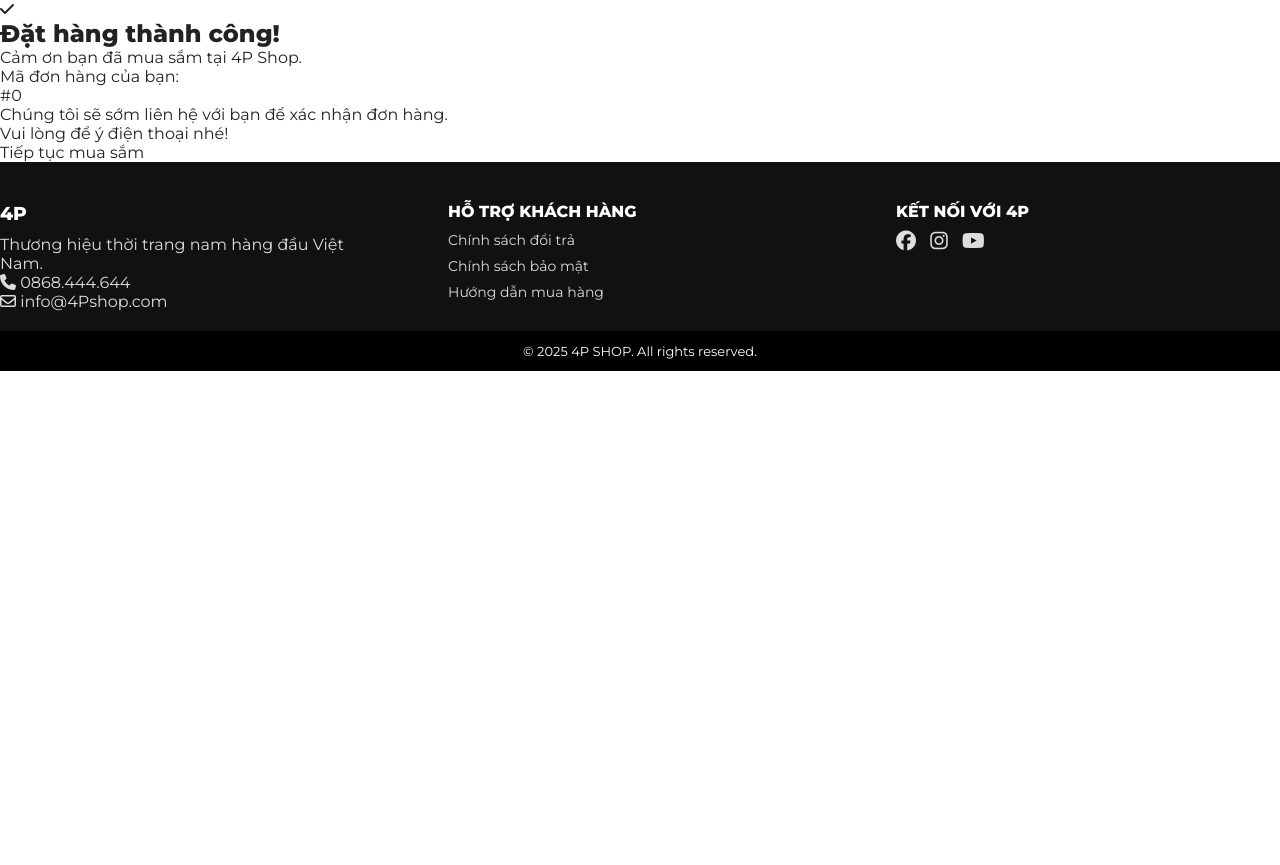
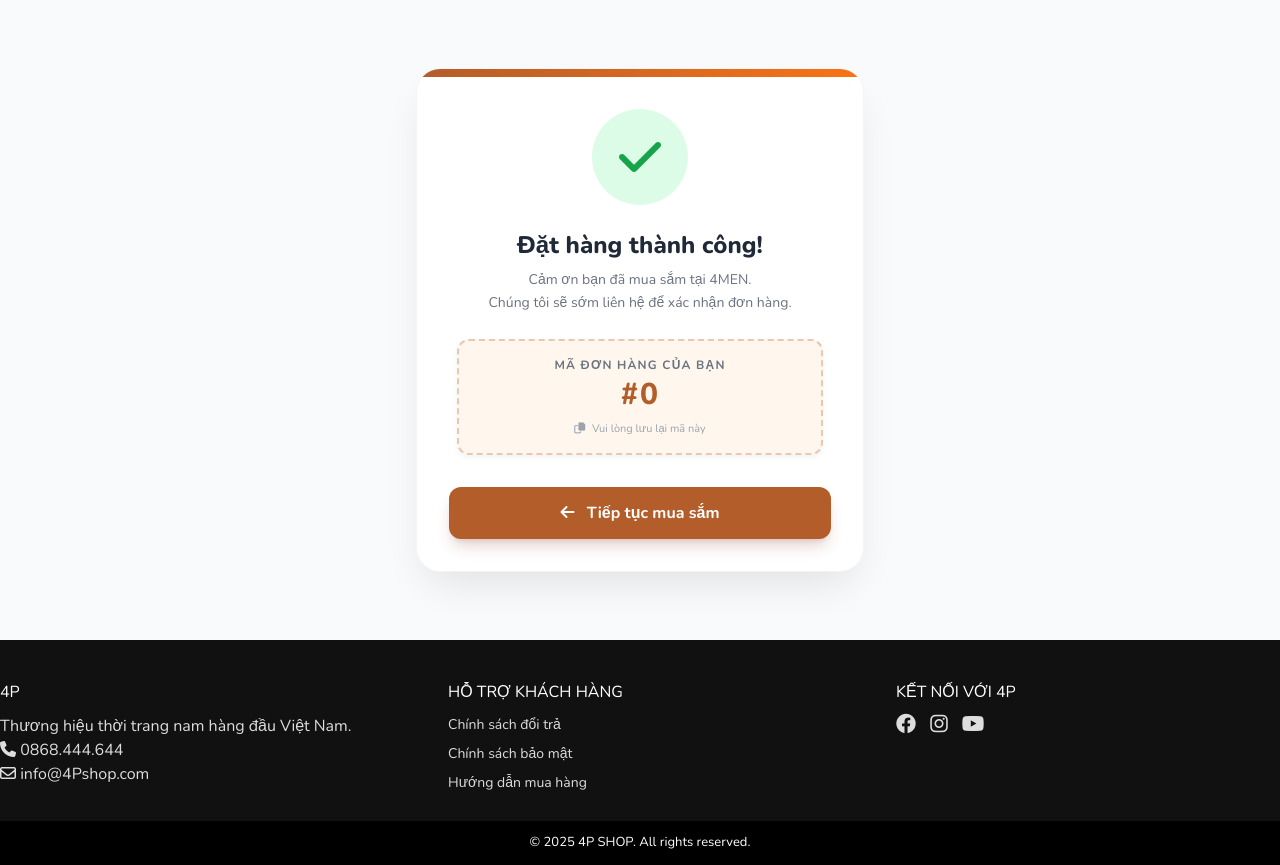
Before and after one commit to Quoctram05/Shop_Ban_Quan_Ao_4P, a PHP site: page /pages/dat-hang-thanh-cong.php in a window 1280 px wide. Before the commit the page ends 371 px from the top, so only its background shows below. Run offline with PHP 8.4, Linux system fonts and the light colour scheme; some libraries are stand-ins or nearby versions.

Commit message:
thanh toan

```diff
--- a/assets/css/style.css
+++ b/assets/css/style.css
@@ -760,10 +760,20 @@
 }
 
 /* Hiệu ứng Hover: Rê chuột vào .cart-wrapper thì hiện box */
+.cart-wrapper {
+    position: relative; /* QUAN TRỌNG: Làm điểm neo để dropdown bám vào */
+    display: inline-block; /* Giữ khối gọn gàng */
+    padding: 10px; /* Tăng diện tích để dễ hover */
+    cursor: pointer;
+}
 .cart-wrapper:hover .mini-cart-box {
     display: block;
+    animation: fadeIn 0.3s ease;
 }
-
+@keyframes fadeIn {
+    from { opacity: 0; transform: translateY(10px); }
+    to { opacity: 1; transform: translateY(0); }
+}
 /* Header: "Có [1] Sản phẩm..." */
 .mini-cart-header {
     font-size: 14px;
--- a/assets/js/product-list.js
+++ b/assets/js/product-list.js
@@ -5,7 +5,9 @@
     const paginationControls = document.getElementById('pagination-controls');
     const sortSelect = document.getElementById('sort-select');
     const filterSelect = document.getElementById('filter-type');
-
+    if (!productGrid) {
+        return; // Thoát khỏi hàm, không chạy tiếp
+    }
     // === 2. KHỞI TẠO TRẠNG THÁI ===
     let currentPage = 1;
     let currentSort = 'default';
--- a/header.php
+++ b/header.php
@@ -22,6 +22,5 @@
   <script defer src="<?php echo $base_url; ?>assets/js/script.js"></script>
   <script defer src="<?php echo $base_url; ?>assets/js/search.js"></script>
   <script src="<?php echo $base_url; ?>assets/js/product-list.js"></script>
-
 </head>
 <body>
--- a/pages/dat-hang-thanh-cong.php
+++ b/pages/dat-hang-thanh-cong.php
@@ -3,39 +3,112 @@
 require_once('../public/connect.php');
 include('../header.php');
 
+// 1. Lấy dữ liệu từ URL
 $order_id = $_GET['id'] ?? 0;
+$status = $_GET['status'] ?? '';
 ?>
 
-<div class="bg-gray-50 min-h-screen flex items-center justify-center py-12 px-4 sm:px-6 lg:px-8">
-    <div class="max-w-md w-full space-y-8 bg-white p-10 rounded-2xl shadow-xl text-center">
-        <div>
-            <div class="mx-auto flex items-center justify-center h-24 w-24 rounded-full bg-green-100 mb-6">
-                <i class="fa-solid fa-check text-4xl text-green-600"></i>
+<script src="https://cdn.tailwindcss.com"></script>
+<link rel="stylesheet" href="https://cdnjs.cloudflare.com/ajax/libs/font-awesome/6.4.0/css/all.min.css">
+<link href="https://fonts.googleapis.com/css2?family=Nunito:wght@400;600;700;800&display=swap" rel="stylesheet">
+
+<style>
+    :root {
+        --primary: #b35d2a; /* Màu cam thương hiệu */
+        --primary-hover: #9a461e;
+    }
+
+    body {
+        font-family: 'Nunito', sans-serif;
+        background-color: #f8fafc;
+    }
+
+    /* Animation cho Card xuất hiện */
+    @keyframes slideUpFade {
+        from {
+            opacity: 0;
+            transform: translateY(20px);
+        }
+        to {
+            opacity: 1;
+            transform: translateY(0);
+        }
+    }
+
+    /* Animation cho dấu tích xanh */
+    @keyframes checkZoom {
+        0% { transform: scale(0); opacity: 0; }
+        60% { transform: scale(1.2); }
+        100% { transform: scale(1); opacity: 1; }
+    }
+
+    .success-card {
+        animation: slideUpFade 0.6s cubic-bezier(0.16, 1, 0.3, 1) forwards;
+        box-shadow: 0 20px 40px -10px rgba(0, 0, 0, 0.1);
+    }
+
+    .check-icon-box {
+        animation: checkZoom 0.6s 0.2s cubic-bezier(0.34, 1.56, 0.64, 1) backwards;
+    }
+
+    /* Style cho box mã đơn hàng */
+    .order-ticket {
+        background-image: radial-gradient(circle at 0 50%, transparent 8px, #fff7ed 9px),
+                          radial-gradient(circle at 100% 50%, transparent 8px, #fff7ed 9px);
+        background-position: 0 0, 0 0;
+        background-size: 50% 100%;
+        background-repeat: no-repeat;
+        filter: drop-shadow(0 2px 2px rgba(0,0,0,0.05));
+    }
+</style>
+
+<div class="min-h-[80vh] flex items-center justify-center p-4">
+
+    <div class="success-card bg-white w-full max-w-md rounded-3xl overflow-hidden border border-gray-100 relative">
+
+        <div class="h-2 w-full bg-gradient-to-r from-[#b35d2a] to-[#f97316]"></div>
+
+        <div class="p-8 text-center">
+
+            <div class="check-icon-box w-24 h-24 mx-auto mb-6 bg-green-100 rounded-full flex items-center justify-center relative">
+                <div class="absolute inset-0 bg-green-200 rounded-full animate-ping opacity-25"></div>
+                <i class="fa-solid fa-check text-5xl text-green-600"></i>
             </div>
-            <h2 class="mt-2 text-3xl font-extrabold text-gray-900">Đặt hàng thành công!</h2>
-            <p class="mt-2 text-sm text-gray-600">
-                Cảm ơn bạn đã mua sắm tại 4P Shop.
-            </p>
-        </div>
 
-        <div class="py-4 border-t border-b border-gray-100">
-            <p class="text-gray-700 mb-2">Mã đơn hàng của bạn:</p>
-            <span class="text-3xl font-bold text-[#b35d2a]">#<?php echo htmlspecialchars($order_id); ?></span>
-            <p class="text-sm text-gray-500 mt-4">
-                Chúng tôi sẽ sớm liên hệ với bạn để xác nhận đơn hàng.<br>
-                Vui lòng để ý điện thoại nhé!
-            </p>
-        </div>
+            <?php if ($status == 'paid'): ?>
+                <h2 class="text-2xl font-extrabold text-gray-800 mb-2">Thanh toán thành công!</h2>
+                <p class="text-gray-500 text-sm leading-relaxed mb-6">
+                    Giao dịch của bạn đã được xác nhận. <br>Hệ thống đang xử lý đơn hàng ngay lập tức.
+                </p>
+            <?php else: ?>
+                <h2 class="text-2xl font-extrabold text-gray-800 mb-2">Đặt hàng thành công!</h2>
+                <p class="text-gray-500 text-sm leading-relaxed mb-6">
+                    Cảm ơn bạn đã mua sắm tại 4MEN. <br>Chúng tôi sẽ sớm liên hệ để xác nhận đơn hàng.
+                </p>
+            <?php endif; ?>
 
-        <div class="flex flex-col gap-3">
-            <a href="../index.php" class="w-full flex justify-center py-3 px-4 border border-transparent rounded-md shadow-sm text-sm font-medium text-white bg-[#b35d2a] hover:bg-[#9a1902] transition focus:outline-none focus:ring-2 focus:ring-offset-2 focus:ring-indigo-500">
-                Tiếp tục mua sắm
-            </a>
-            <?php if(isset($_SESSION['user_id'])): ?>
-            <a href="profile.php" class="w-full flex justify-center py-3 px-4 border border-gray-300 rounded-md shadow-sm text-sm font-medium text-gray-700 bg-white hover:bg-gray-50 transition">
-                Xem lịch sử đơn hàng
-            </a>
-            <?php endif; ?>
+            <div class="order-ticket border-2 border-dashed border-[#b35d2a]/30 p-4 rounded-xl mb-8 mx-2 relative bg-orange-50">
+                <p class="text-xs uppercase tracking-widest text-gray-500 font-bold mb-1">Mã đơn hàng của bạn</p>
+                <div class="text-3xl font-black text-[#b35d2a] tracking-wider selection:bg-orange-200">
+                    #<?php echo htmlspecialchars($order_id); ?>
+                </div>
+                <p class="text-[11px] text-gray-400 mt-2">
+                    <i class="fa-regular fa-copy mr-1"></i> Vui lòng lưu lại mã này
+                </p>
+            </div>
+
+            <div class="space-y-3">
+                <a href="../index.php" class="block w-full py-3.5 px-6 rounded-xl bg-[#b35d2a] hover:bg-[#9a461e] text-white font-bold shadow-lg shadow-orange-900/20 transition-all transform hover:-translate-y-1 text-decoration-none">
+                    <i class="fa-solid fa-arrow-left mr-2"></i> Tiếp tục mua sắm
+                </a>
+
+                <?php if(isset($_SESSION['user_id'])): ?>
+                <a href="profile.php" class="block w-full py-3.5 px-6 rounded-xl bg-gray-50 hover:bg-gray-100 text-gray-600 font-bold border border-gray-200 transition-all text-decoration-none">
+                    <i class="fa-solid fa-clock-rotate-left mr-2"></i> Xem lịch sử đơn hàng
+                </a>
+                <?php endif; ?>
+            </div>
+
         </div>
     </div>
 </div>
```
Also changed, not shown: api/process_checkout.php (+12 -6 lines), create_admin.php (added, +39 -0 lines), pages/cong-thanh-toan.php (added, +114 -0 lines), pages/momo-gateway.php (added, +136 -0 lines).
